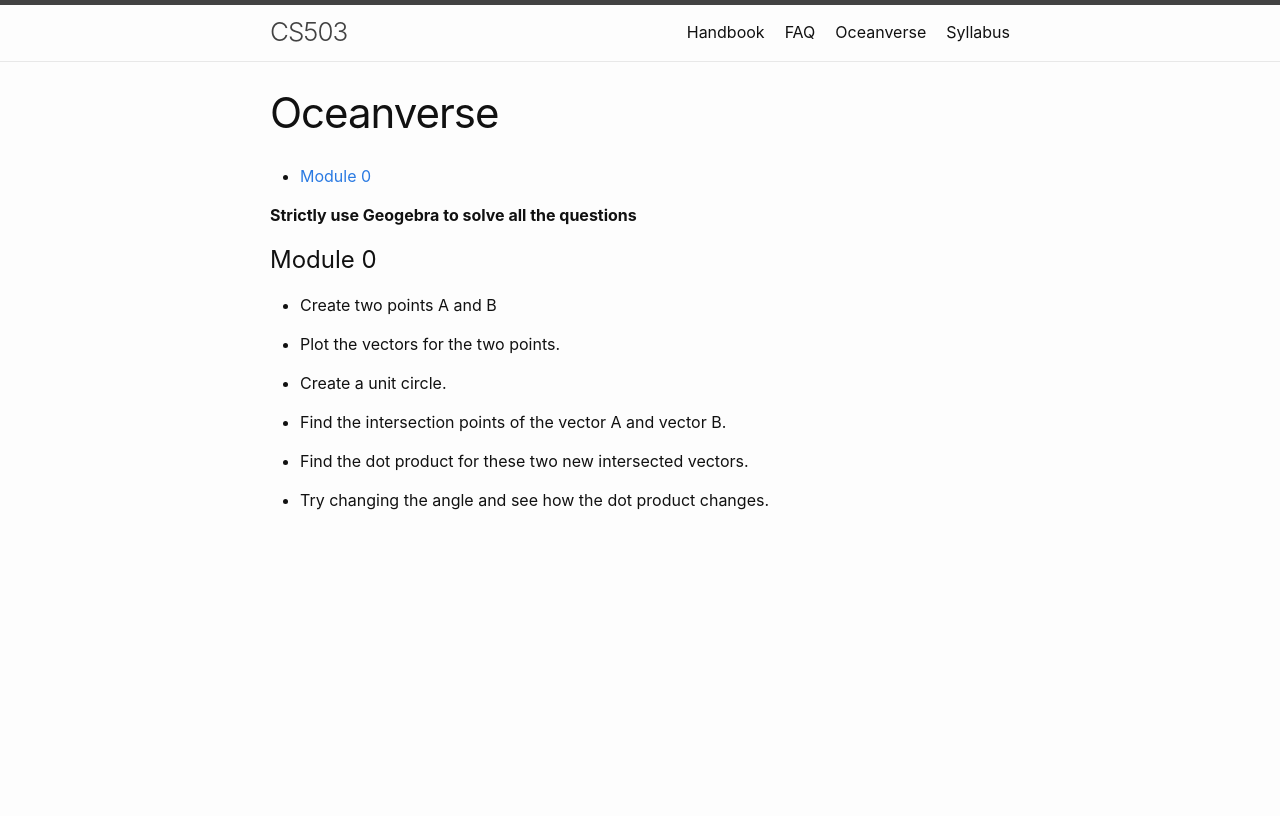
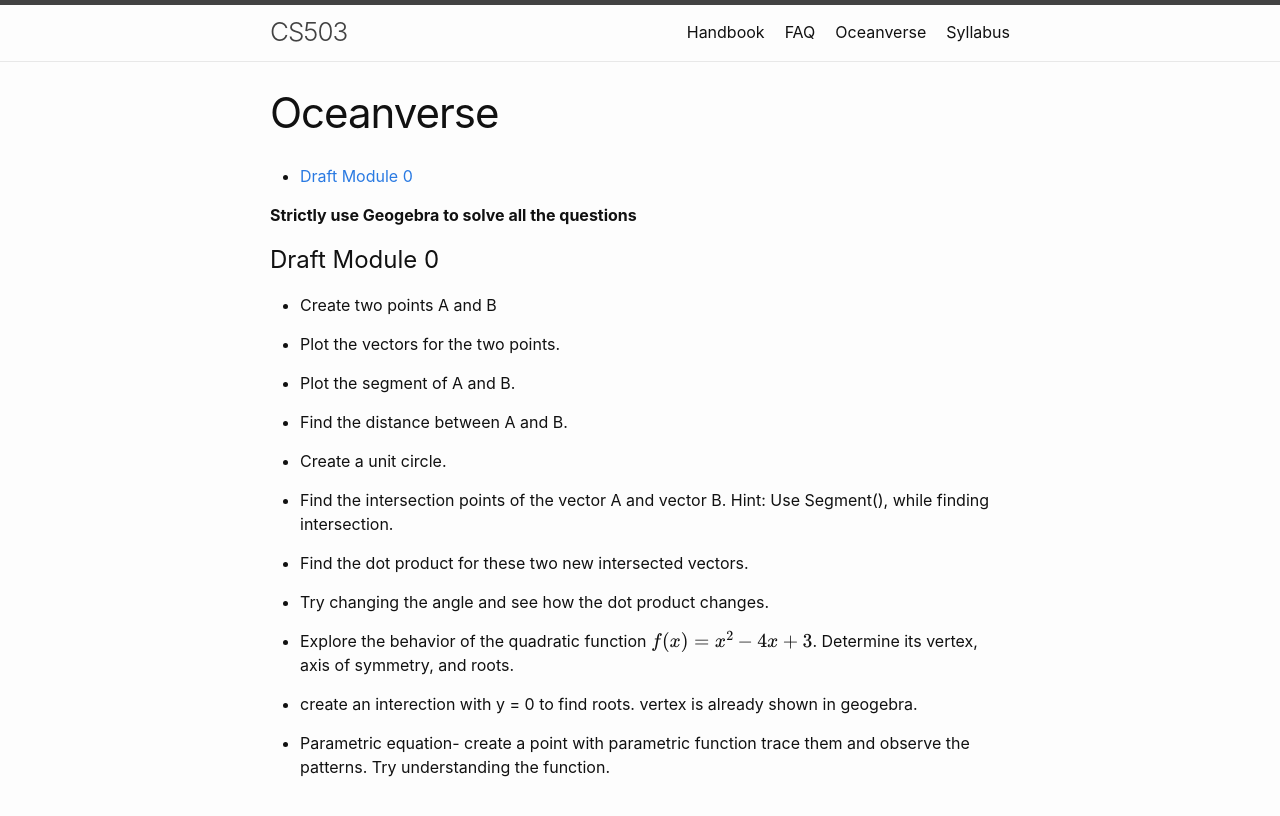
Before and after one commit to sudarshansudarshan/cs503, a Jekyll site: the page built from Oceanverse.md, in a window 1280 px wide. Shown: the top 816 px of the page. Built offline with Jekyll 4.4.1, drawn with Linux system fonts in a browser that asks for light colours; formulas are drawn with MathJax 3.

Commit message:
Update Oceanverse.md

```diff
--- a/Oceanverse.md
+++ b/Oceanverse.md
@@ -9,16 +9,26 @@ permalink: /oceanverse/
 
 **Strictly use Geogebra to solve all the questions**
 
-# Module 0
+# Draft Module 0
 
 * Create two points A and B
 
 * Plot the vectors for the two points.
 
+* Plot the segment of A and B.
+
+* Find the distance between A and B.
+
 * Create a unit circle.
 
-* Find the intersection points of the vector A and vector B.
+* Find the intersection points of the vector A and vector B. Hint: Use Segment(), while finding intersection.
 
 * Find the dot product for these two new intersected vectors.
 
 * Try changing the angle and see how the dot product changes.
+
+* Explore the behavior of the quadratic function $$f(x)=x^2−4x+3$$. Determine its vertex, axis of symmetry, and roots.
+
+* create an interection with y = 0 to find roots. vertex is already shown in geogebra.
+
+* Parametric equation- create a point with parametric function trace them and observe the patterns. Try understanding the function.
```
